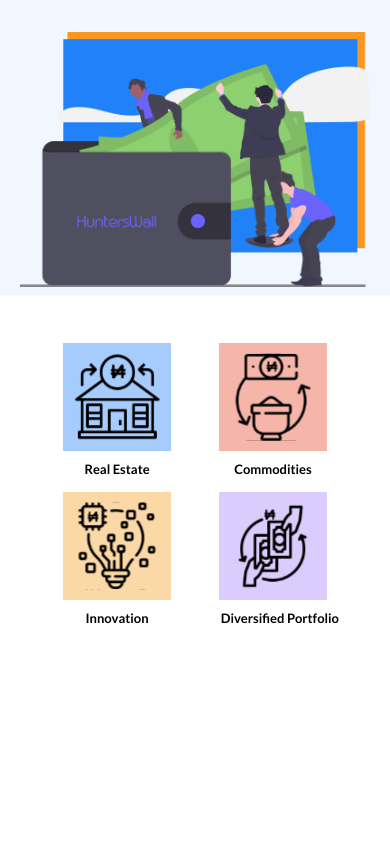
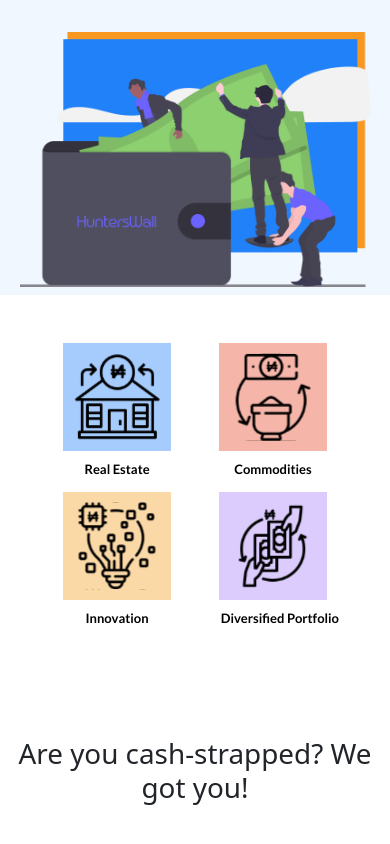
Before and after one commit to Dreezy305/HuntersWall, a Next.js app: page / in a window 390 px wide. Shown: the part 373-1217 px from the top of the page. Before the commit the page ends 1078 px from the top, so only its background shows below. Built offline with nearby package versions, Linux system fonts and the light colour scheme.

Commit message:
mobile responsiveness

```diff
--- a/pages/aboutUs.js
+++ b/pages/aboutUs.js
@@ -2,9 +2,13 @@ import React from "react";
 
 function AboutUs() {
   return (
-    <div>
-      <h1>About us</h1>
-    </div>
+    <section className="mt-5 pt-5 aboutUs">
+      <div className="text-center">
+        <h1>
+          <span>Are you cash-strapped?</span> <span>We got you!</span>
+        </h1>
+      </div>
+    </section>
   );
 }
 
--- a/pages/home.js
+++ b/pages/home.js
@@ -1,5 +1,6 @@
 import React from "react";
 import AssetTypes from "../module/assetTypes";
+import AboutUs from "./aboutUs";
 
 function Home() {
   const images = {
@@ -32,6 +33,7 @@ function Home() {
         </div>
       </section>
       <AssetTypes />
+      <AboutUs />
     </>
   );
 }
```
